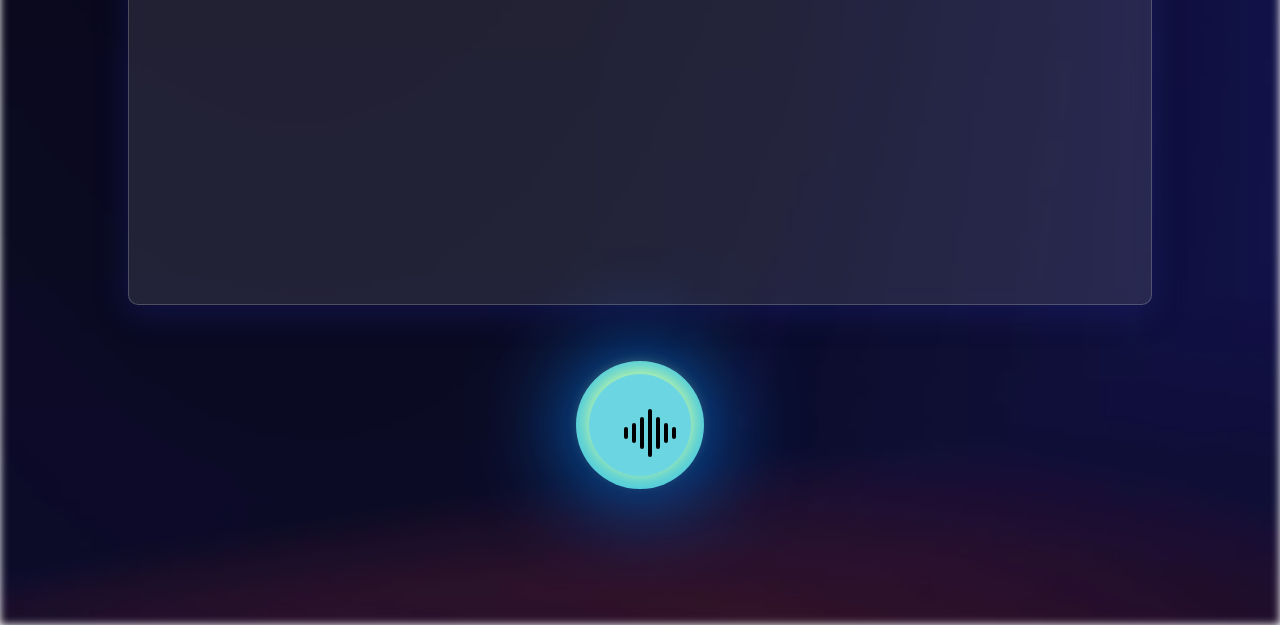
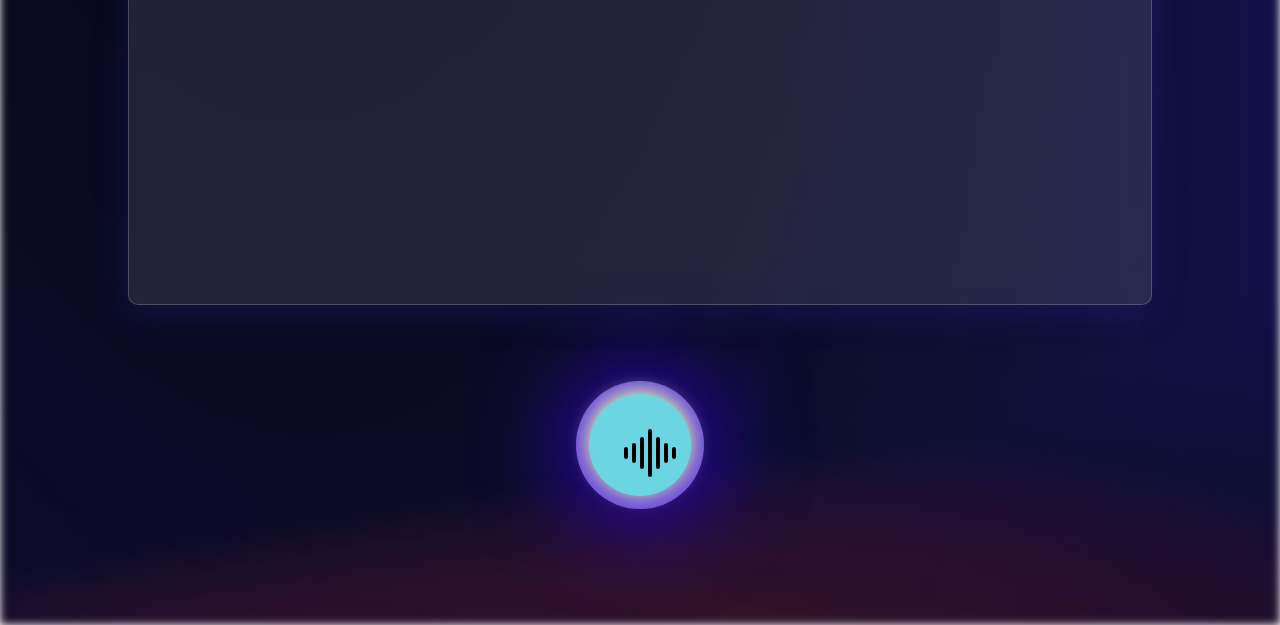
Before and after one commit to mebs933/subbyjs, a website: page public/index.html in a window 1280 px wide. Shown: the part 175-800 px from the top of the page. Drawn offline with nearby package versions, Linux system fonts and the light colour scheme.

Commit message:
Responiveness optimalisation

```diff
--- a/public/client.js
+++ b/public/client.js
@@ -62,7 +62,7 @@ window.addEventListener("load", () => {
   socket.on("transcript", (transcript) => {
     if (transcript !== "") {
       // Voeg de nieuwe tekst toe aan het einde van de bestaande tekst
-      text.innerHTML = text.innerHTML + `<span>${transcript}</span><br>`;
+      text.innerHTML = text.innerHTML + `<span>${transcript}</span>`;
 
       // Scroll naar de onderkant van de div
       captions.scrollTop = captions.scrollHeight;
--- a/public/style.css
+++ b/public/style.css
@@ -38,7 +38,7 @@ body::before {
   justify-content: center;
   align-items: center;
   flex-grow: 1;
-  margin-bottom: 10vh;
+  margin-bottom: 5vh;
 }
 
 .object {
@@ -67,8 +67,10 @@ body::before {
   width: 10vw;
   height: 10vw;
   border-radius: 50%;
-  background: #50cddd;
-  box-shadow: 0px 0px 8vw #0084f9;
+  background: #7150dd;
+  box-shadow: 0px 0px 8vw #3a00f9;
+  justify-content: center;
+  align-items: center;
 }
 
 .recording .button {
@@ -124,7 +126,9 @@ body::before {
 }
 
 .captions {
-  font: 3.2rem/1.25 'Rubik', sans-serif;
+  font-size: 3vw; /* Veranderd van 3.2rem naar 3vw */
+  line-height: 1.25em; /* Veranderd van 1.25 'Rubik', sans-serif naar 1.25em */
+  font-family: 'Rubik', sans-serif;
   text-align: center;
   font-weight: 400;
   position: relative;
@@ -140,7 +144,7 @@ body::before {
   border: 1px solid rgba(255, 255, 255, 0.2);
   box-shadow: 0 8px 32px 0 rgba(31, 38, 135, 0.37);
   color: white;
-  padding-top: 1rem;
+  padding-top: 3vh; /* Veranderd van 1rem naar 3vh */
   margin-top: 10vh;
 }
 
```
